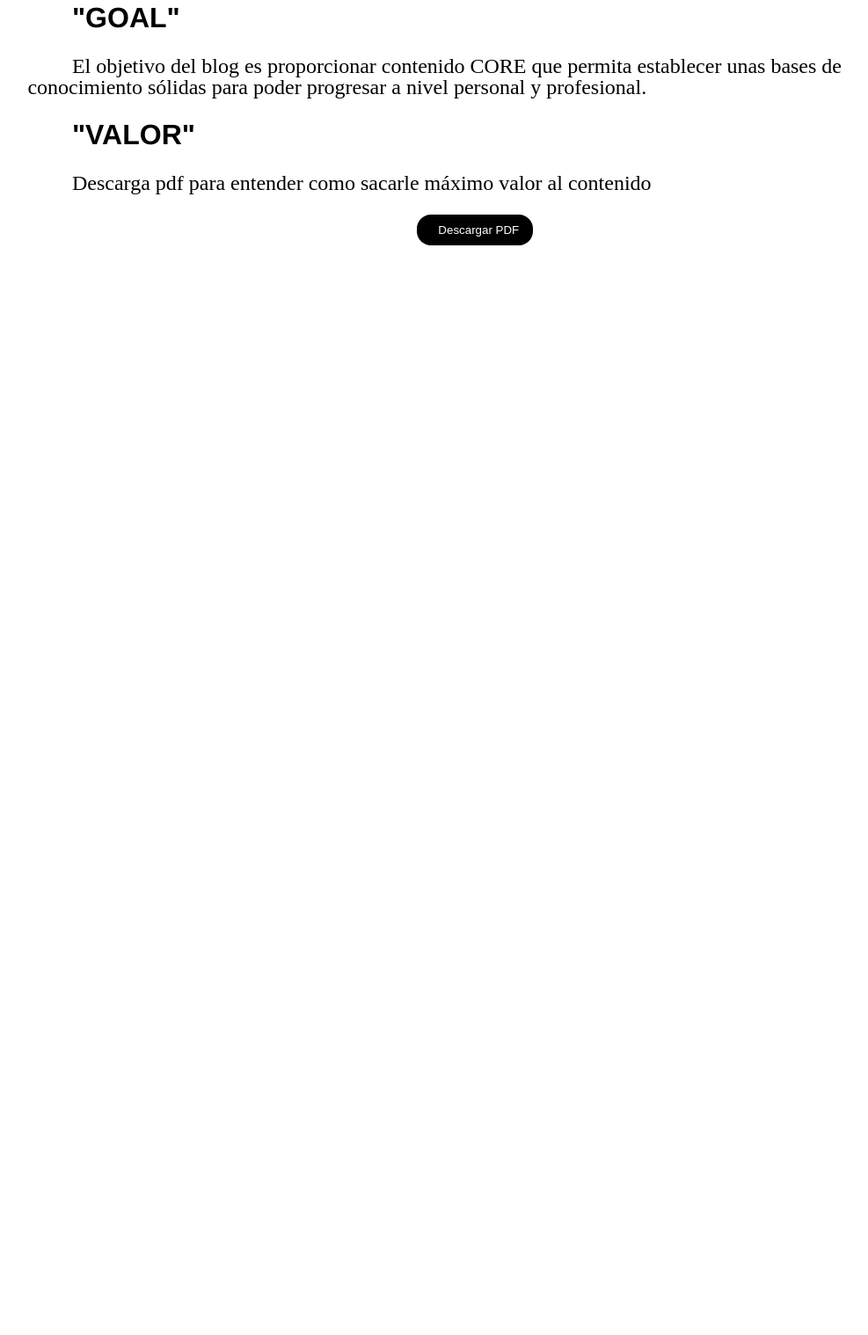
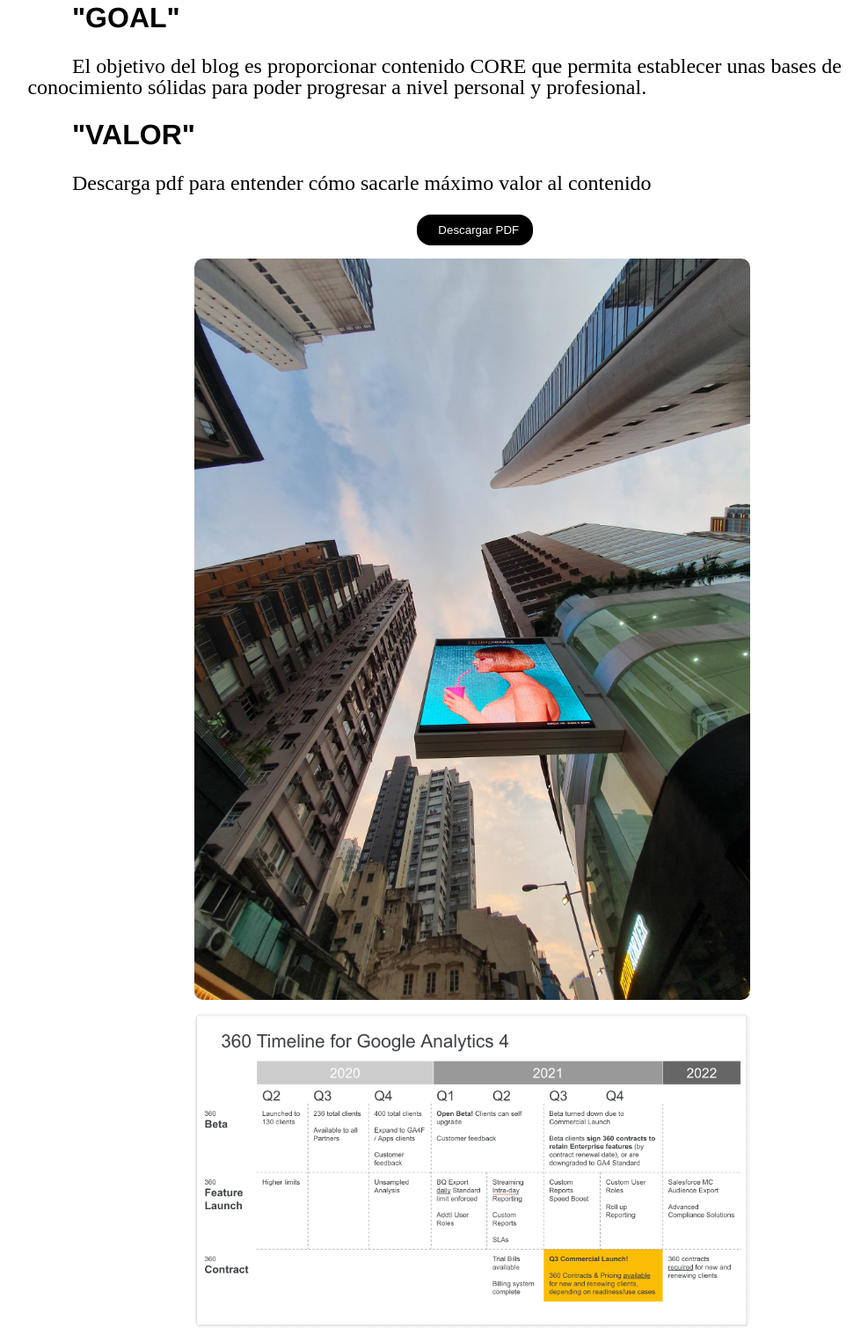
Before and after one commit to ManuData/blog_penv, a Django app: page /blog/ in a window 1280 px wide. Shown: the part 332-1850 px from the top of the page at 88% size, without its empty margins (103-1090 px from the left). Before the commit the page ends 611 px from the top, so only its background shows below. Run offline with Django 4.2, Linux system fonts and the light colour scheme.

Commit message:
Added image for index page

```diff
--- a/mysite/blog/static/blog/base.css
+++ b/mysite/blog/static/blog/base.css
@@ -1,11 +1,31 @@
-/*H1*/
+/*CSS image*/
 
+#image-container{
+  padding-top:15px
+}
+/*Para ajustar la imagen y el div*/
+
+#image-container img{
+  max-width: 1200px;
+  max-height: 1500px;
+  display: block;
+  margin-left: auto;
+  margin-right: auto;
+  width: 50%;
+}
+
+.index-image{
+  border-radius: 10px;
+}
 h1{
   /*font-size: 4rem;*/
   /*line-height: 72px;*/
   font-family: Helvetica, sans-serif;
   color: black;
 }
+
+
+/*CSS - Main Titles*/
 
 #heading-xs-vision{
   font-size: 1.5rem;
@@ -38,6 +58,12 @@ h1{
 
 }
 
+.tab {
+  text-indent: 5%;
+  margin-left: 10%;
+  margin-right:10%;
+
+}
 
 /*NAV*/
 
--- a/mysite/blog/templates/blog/base.html
+++ b/mysite/blog/templates/blog/base.html
@@ -7,7 +7,7 @@
     <meta http-equiv="X-UA-Compatible" content="IE=edge">
     <meta name="viewport" content="width=device-width, initial-scale=1.0">
     <link rel="stylesheet" href= "{% static 'blog/base.css' %}">
-    <link rel="stylesheet" href= "{% static 'blog/article.css' %}">
+    <!--<link rel="stylesheet" href= "{% static 'blog/article.css' %}"> -->
 
     <title>Document</title>
 
--- a/mysite/blog/templates/blog/index.html
+++ b/mysite/blog/templates/blog/index.html
@@ -12,11 +12,17 @@
 <p class = "tab"id="heading-xs-goal"> El objetivo del blog es proporcionar contenido CORE que permita establecer unas bases de conocimiento sólidas
     para poder progresar a nivel personal y profesional.</p>
 <h1 class ="tab" >"VALOR"</h1>
- <p class = "tab"id="heading-xs-goal"> Descarga pdf para entender como sacarle máximo valor al contenido</p>
+ <p class = "tab"id="heading-xs-goal"> Descarga pdf para entender cómo sacarle máximo valor al contenido</p>
  <button class = "tab" id="button">
     <a href="{% static 'pdf/Einreiseanmeldung.pdf'%}" download="" style="color:white;text-decoration: none;">Descargar PDF</a>
 </button>
+<div id="image-container">
+    <img class = "index-image" src= "{% static 'blog/images/background.jpg' %}">
+</div>
 
+<div id="image-container">
+    <img class = "index-image" src= "{% static 'blog/images/test.png' %}">
+</div>
 
 
 
```
Also changed, not shown: mysite/blog/static/blog/images/background.jpg (added), mysite/blog/static/blog/images/test.png (added), 2 other files.
